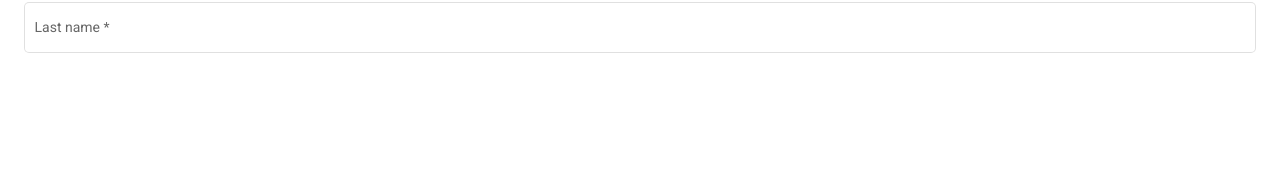
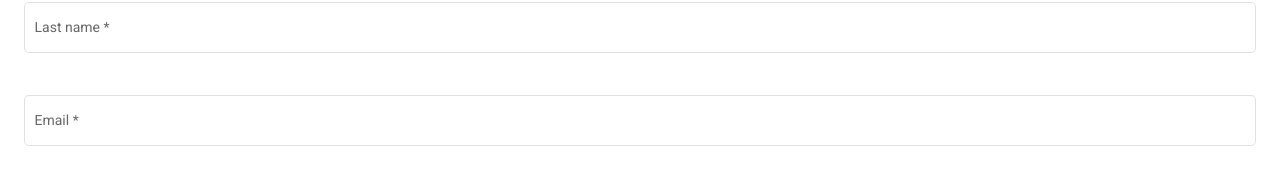
Before and after one commit to ByAliaksandr/single-page-app, an Angular app: page /signup in a window 1280 px wide. Shown: the part 139-324 px from the top of the page. Built offline with nearby package versions, Linux system fonts and the light colour scheme.

Commit message:
feat: add email input and validation

```diff
--- a/src/app/pages/signup/signup-form/signup-form.component.html
+++ b/src/app/pages/signup/signup-form/signup-form.component.html
@@ -18,4 +18,22 @@
       </mat-error>
     </mat-form-field>
   </section>
+
+  <section class="form-group">
+    <mat-form-field appearance="outline" class="full-width-field">
+      <mat-label>Email</mat-label>
+      <input
+        matInput
+        [type]="'email'"
+        formControlName="email"
+        autocomplete="off"
+      />
+      <mat-error *ngIf="emailControl?.hasError('required')">
+        Email is required
+      </mat-error>
+      <mat-error *ngIf="emailControl?.hasError('email')">
+        Email should be valid
+      </mat-error>
+    </mat-form-field>
+  </section>
 </form>
--- a/src/app/pages/signup/signup-form/signup-form.component.ts
+++ b/src/app/pages/signup/signup-form/signup-form.component.ts
@@ -10,6 +10,7 @@ export class SignupFormComponent {
   signupForm = this.fb.group({
     firstname: ['', [Validators.required]],
     lastname: ['', [Validators.required]],
+    email: ['', [Validators.required, Validators.email]],
   });
 
   get firstnameControl() {
@@ -20,6 +21,10 @@ export class SignupFormComponent {
     return this.signupForm.get('lastname');
   }
 
+  get emailControl() {
+    return this.signupForm.get('email');
+  }
+
   constructor(private fb: FormBuilder) {}
 
   submit(): void {}
```
